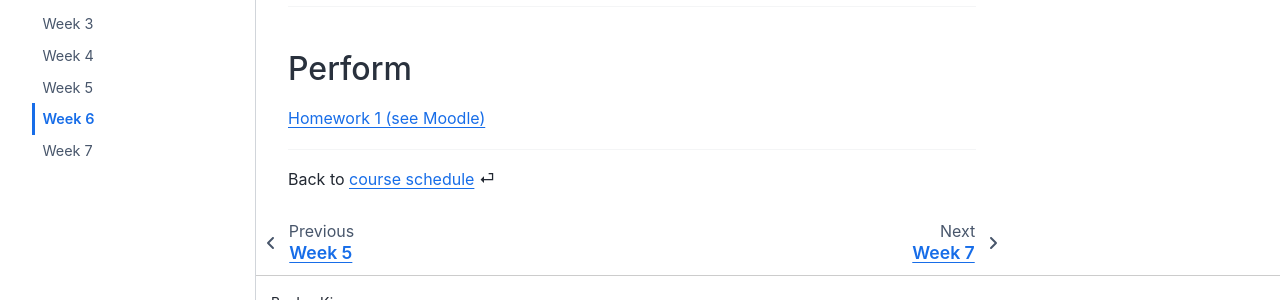
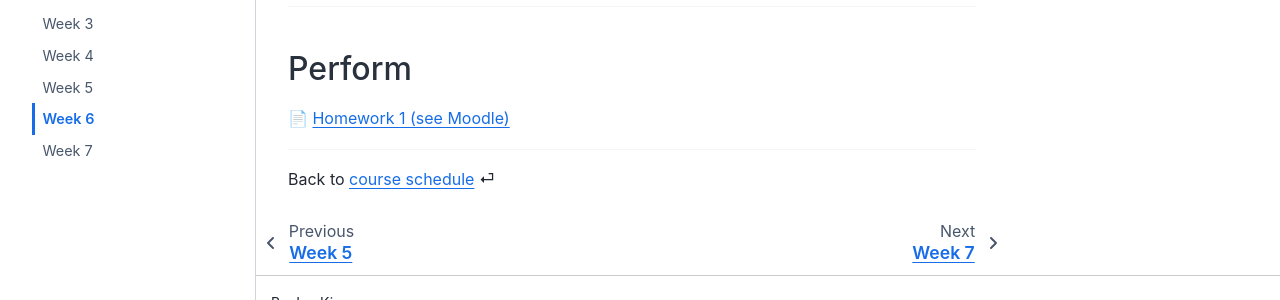
Before and after one commit to om2-ws22/website, a Jupyter Book: the page built from weeks/week6.md, in a window 1280 px wide and 946 px high. Shown: the part 593-893 px from the top of the window. Built offline with Jupyter Book 1.0.4 settings and Sphinx 7.4.7 and the Sphinx Book theme 1.1.4, drawn with Linux system fonts in a browser that asks for light colours; pages that are not in the unit, such as notebooks, are missing from menus; comment, search, counter and statistics services are not loaded.

```diff
--- a/weeks/week6.md
+++ b/weeks/week6.md
@@ -36,7 +36,7 @@ None
 (perform)=
 ## Perform
 
-[Homework 1 (see Moodle)](https://e-learning.hdm-stuttgart.de/moodle/mod/page/view.php?id=266397)
+📄 [Homework 1 (see Moodle)](https://e-learning.hdm-stuttgart.de/moodle/mod/page/view.php?id=266397)
 
 ---
 
```
